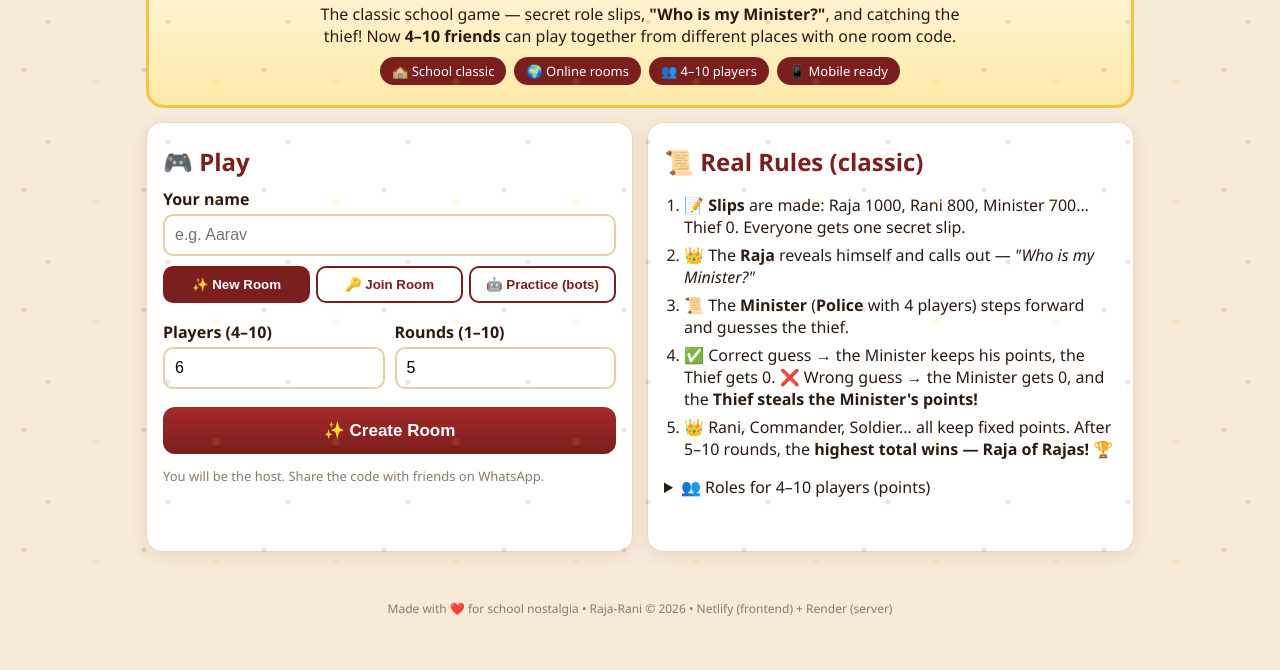
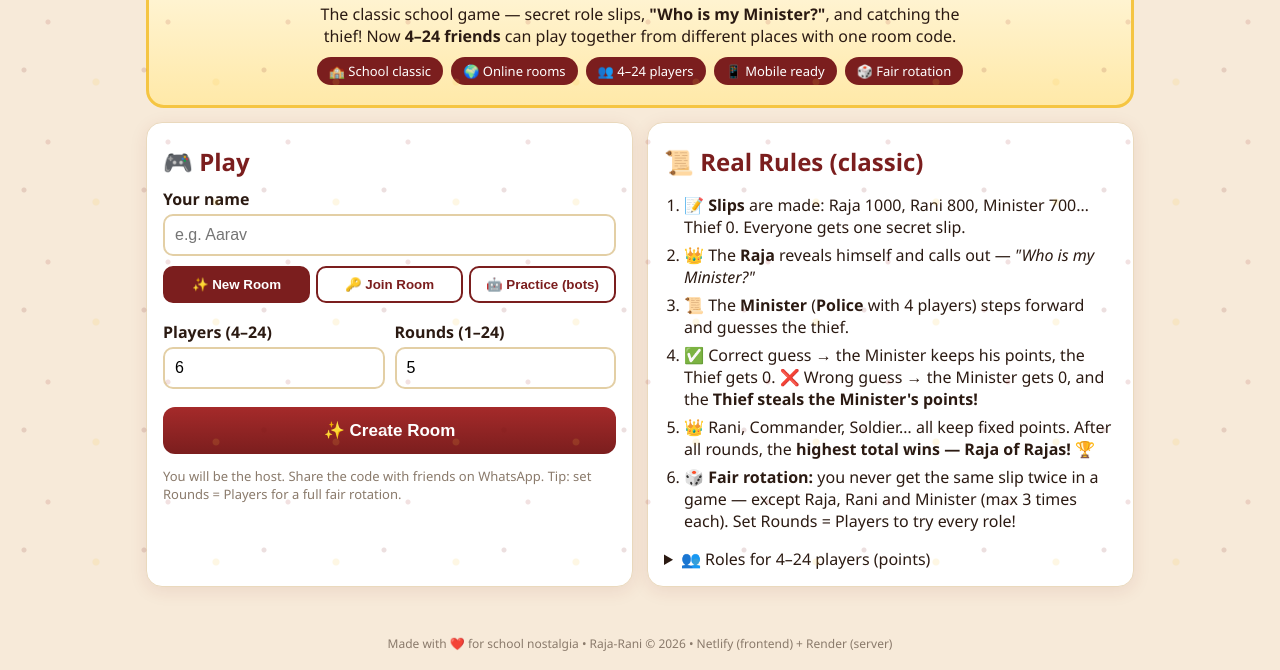
Before and after one commit to Kenneth-DMI/raja-rani-game, a plain HTML site: page frontend/index.html in a window 1280 px wide. Shown: the part 194-864 px from the top of the page. Before the commit the page ends 829 px from the top, so only its background shows below. Drawn offline with nearby package versions, Linux system fonts and the light colour scheme.

Commit message:
Page supports 4-24 players + fair rotation notes

```diff
--- a/frontend/index.html
+++ b/frontend/index.html
@@ -3,8 +3,8 @@
 <head>
 <meta charset="UTF-8" />
 <meta name="viewport" content="width=device-width, initial-scale=1.0" />
-<title>Raja Rani 👑 | Traditional Indian School Game - Online Multiplayer (4-10)</title>
-<meta name="description" content="Classic Indian school Raja Rani room game online. 4-10 players, different places, room code. Netlify + Render." />
+<title>Raja Rani 👑 | Traditional Indian School Game - Online Multiplayer (4-24)</title>
+<meta name="description" content="Classic Indian school Raja Rani room game online. 4-24 players, different places, room code. Netlify + Render." />
 <link rel="stylesheet" href="styles.css" />
 <script src="https://cdn.socket.io/4.7.5/socket.io.min.js"></script>
 </head>
@@ -27,9 +27,9 @@
     <div class="hero">
       <div class="hero-crown">👑👸📜💂🥷</div>
       <h1>Raja Rani</h1>
-      <p class="tagline">The classic school game — secret role slips, <b>"Who is my Minister?"</b>, and catching the thief! Now <b>4–10 friends</b> can play together from different places with one room code.</p>
+      <p class="tagline">The classic school game — secret role slips, <b>"Who is my Minister?"</b>, and catching the thief! Now <b>4–24 friends</b> can play together from different places with one room code.</p>
       <div class="pills">
-        <span>🏫 School classic</span><span>🌍 Online rooms</span><span>👥 4–10 players</span><span>📱 Mobile ready</span>
+        <span>🏫 School classic</span><span>🌍 Online rooms</span><span>👥 4–24 players</span><span>📱 Mobile ready</span><span>🎲 Fair rotation</span>
       </div>
     </div>
 
@@ -47,11 +47,11 @@
 
         <div id="tab-create" class="tabpanel">
           <div class="row2">
-            <label>Players (4–10)<input id="inMax" type="number" min="4" max="10" value="6" /></label>
-            <label>Rounds (1–10)<input id="inRounds" type="number" min="1" max="10" value="5" /></label>
+            <label>Players (4–24)<input id="inMax" type="number" min="4" max="24" value="6" /></label>
+            <label>Rounds (1–24)<input id="inRounds" type="number" min="1" max="24" value="5" /></label>
           </div>
           <button id="btnCreate" class="big-btn">✨ Create Room</button>
-          <p class="hint">You will be the host. Share the code with friends on WhatsApp.</p>
+          <p class="hint">You will be the host. Share the code with friends on WhatsApp. Tip: set Rounds = Players for a full fair rotation.</p>
         </div>
 
         <div id="tab-join" class="tabpanel hidden">
@@ -74,10 +74,11 @@
           <li>👑 The <b>Raja</b> reveals himself and calls out — <i>"Who is my Minister?"</i></li>
           <li>📜 The <b>Minister</b> (<b>Police</b> with 4 players) steps forward and guesses the thief.</li>
           <li>✅ Correct guess → the Minister keeps his points, the Thief gets 0. ❌ Wrong guess → the Minister gets 0, and the <b>Thief steals the Minister's points!</b></li>
-          <li>👑 Rani, Commander, Soldier… all keep fixed points. After 5–10 rounds, the <b>highest total wins — Raja of Rajas! 🏆</b></li>
+          <li>👑 Rani, Commander, Soldier… all keep fixed points. After all rounds, the <b>highest total wins — Raja of Rajas! 🏆</b></li>
+          <li>🎲 <b>Fair rotation:</b> you never get the same slip twice in a game — except Raja, Rani and Minister (max 3 times each). Set Rounds = Players to try every role!</li>
         </ol>
         <details>
-          <summary>👥 Roles for 4–10 players (points)</summary>
+          <summary>👥 Roles for 4–24 players (points)</summary>
           <div id="rolesPreview" class="roles-table"></div>
         </details>
       </div>
@@ -206,13 +207,14 @@
   <div class="modal-card">
     <h2>❓ How to play? (school style)</h2>
     <ol>
-      <li>The host presses <b>Create</b> (4–10 players, 5 rounds) and shares the code.</li>
+      <li>The host presses <b>Create</b> (4–24 players, up to 24 rounds) and shares the code.</li>
       <li>Everyone <b>joins</b>. Once there are at least 4, the host presses <b>Start</b>.</li>
       <li>Each round deals secret slips: <b>Raja 1000, Rani 800, Minister 700, Commander 600, Soldier 500, Guard 400, Citizen 300, Villager 200, Helper 100, Thief 0</b> (top slips for the player count + Thief).</li>
       <li>With 4 players the guesser is the <b>Police 500</b>. With 5+ it is the <b>Minister 700</b>.</li>
       <li>👑 The Raja presses <i>"Who is my Minister?"</i> → the Minister steps forward → pick a suspect.</li>
       <li>Correct = the Minister is safe, the Thief gets 0. Wrong = the Minister gets 0, and the Thief steals the Minister's points!</li>
       <li>Fixed roles always keep their points. The highest total at the end wins 🏆</li>
+      <li>🎲 Fair rotation keeps it fresh: no repeat slips (Raja/Rani/Minister max 3× each).</li>
     </ol>
     <button id="btnCloseHow" class="big-btn">Got it! 👍</button>
   </div>
```
